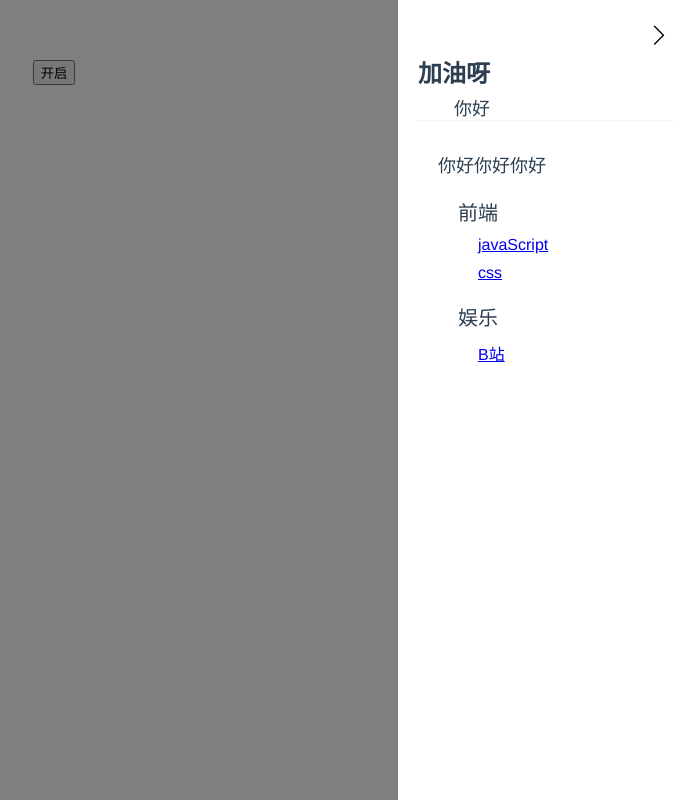
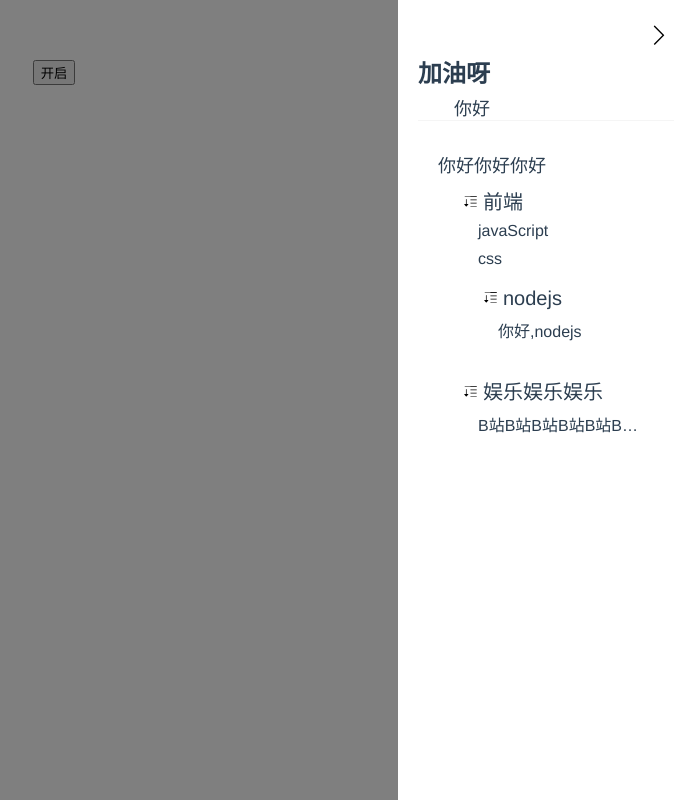
Before and after one commit to hexiang-code/UI, a Vue app: page / in a window 1280 px wide. Shown: the whole page, without its empty margins (586-1280 px from the left). Built offline with nearby package versions, Linux system fonts and the light colour scheme.

Commit message:
树组件

```diff
--- a/examples/App.vue
+++ b/examples/App.vue
@@ -26,14 +26,23 @@ const tree = {
         {
           label: 'css',
           href: 'https://www.jianshu.com/p/1614ef2b8bcb'
+        },
+        {
+          label: 'nodejs',
+          children: [
+            {
+              label: '你好,nodejs',
+              href: 'https://www.jianshu.com/p/1614ef2b8bcb'
+            }
+          ]
         }
       ]
     },
     {
-      label: '娱乐',
+      label: '娱乐娱乐娱乐',
       children: [
         {
-          label: 'B站',
+          label: 'B站B站B站B站B站B站B站B站B站B站B站B站B站B站B站B站B站B站B站B站B站B站B站',
           href: 'https://www.bilibili.com'
         }
       ]
--- a/packages/tree.vue
+++ b/packages/tree.vue
@@ -4,14 +4,14 @@
       <div class="tree-main__title" ref="treeContent">
         {{tree.title}}
       </div>
-      <treeBody :tree="tree"></treeBody>
+      <tree-body :tree="tree"></tree-body>
     </div>
   </div>
 </template>
 
 <script>
   const treeBody = {
-    name: 'cpn',
+    name: 'treeBody',
     functional: true,
     render: (h, context) => {
       let { tree } = context.props
@@ -47,13 +47,13 @@
     methods: {
       // 创建节点树
       createTree(h, list) {
-        let { children, label } = this.renderKey
+        let { children } = this.renderKey
         let { isExpandAll } = this
         let treeStr = list && list.map(item => {
           if (item[children] && item[children].length > 0) {
             return  this.createParendNode(h, item)
           } else {
-            return isExpandAll ? this.createChildNode(h, item) : ''
+            return this.createChildNode(h, item, isExpandAll)
           }
         })
         return treeStr
@@ -64,18 +64,50 @@
         let { children, label } = this.renderKey
         return(
           <div class="tree-main__label">
-            {parentData[label]}
-            {this.createTree(h, parentData[children])}
+            <div class="tree-main__label-title" onClick={($event) => this.parentNodeClick($event, parentData)}>
+              <svg t="1587472828710" class='tree-main_open' viewBox="0 0 1024 1024" version="1.1" xmlns="http://www.w3.org/2000/svg" p-id="4336" width="200" height="200"><path d="M491.904 380.638H112.171c-16.032 0-29.091 10.99-29.091 24.437 0 13.446 13.059 24.436 29.09 24.436h379.864c16.032 0 29.09-10.99 29.09-24.436-0.129-13.576-13.187-24.437-29.22-24.437z m0 216.049H112.171c-16.032 0-29.091 10.99-29.091 24.436 0 13.447 13.059 24.437 29.09 24.437h379.864c16.032 0 29.09-10.99 29.09-24.437-0.129-13.446-13.187-24.436-29.22-24.436z m-0.517 216.307H112.56c-16.291 0-29.608 10.99-29.608 24.436 0 13.447 13.188 24.437 29.608 24.437h378.828c16.42 0 29.608-10.99 29.608-24.437 0-13.446-13.188-24.436-29.608-24.436zM681.19 334.739h93.737v316.897c0 16.033 10.99 29.091 24.437 29.091 13.446 0 24.307-13.058 24.307-29.09V334.738h93.737c14.74 0 21.85-3.878 23.273-6.723 1.164-2.327-0.13-9.438-8.145-19.394l-102.53-128.258c-8.404-10.602-19.264-16.291-30.513-16.291-11.378 0-22.109 5.818-30.513 16.29L666.32 308.753c-7.886 9.955-9.18 17.066-8.016 19.393 0.905 2.716 8.146 6.594 22.885 6.594z" p-id="4337"></path><path d="M112.688 861.737h768c16.291 0 29.608-10.99 29.608-24.436s-13.188-24.436-29.608-24.436h-768c-16.29 0-29.608 10.99-29.608 24.436 0 13.576 13.188 24.436 29.608 24.436z m379.216-697.535H112.171c-16.032 0-29.091 10.99-29.091 24.436 0 13.447 13.059 24.437 29.09 24.437h379.864c16.032 0 29.09-10.99 29.09-24.437-0.129-13.446-13.187-24.436-29.22-24.436z" p-id="4338"></path></svg>
+              {parentData[label]}
+            </div>
+            { this.createTree(h, parentData[children]) }
           </div>
         )
       },
 
+      // 父节点点击事件
+      parentNodeClick ($event, parentNode) {
+        this.$emit('nodeClick', parentNode)
+        this.$emit('parentNodeClick', parentNode)
+        let nodes = [...$event.target.parentNode.children]
+        let iconClassList = $event.target.firstChild.classList
+        if (iconClassList.value == 'tree-main_open') iconClassList.value = 'tree-main_close'
+        else iconClassList.value = 'tree-main_open'
+        let visibelNode = nodes.slice(1, nodes.length)
+        visibelNode.forEach(item => {
+          let isExpand = item.getAttribute('style') == 'display: none'
+          if (!isExpand) item.setAttribute('style', 'display: none')
+          else item.removeAttribute('style')
+        })
+      },
+
+      // 重渲染子节点
+      reRenderChildNode () {
+        console.log('reRenderChildNode')
+      },
+
+      // 子节点点击事件
+      childNodeClick (childNode) {
+        this.$emit('nodeClick', childNode)
+        this.$emit('childNodeClick', childNode)
+        console.log('childNodeClick')
+      },
+
       // 创建子节点
-      createChildNode (h, childData) {
-        let { children, label, href } = this.renderKey
-        return childData[href]
-                    ? (<a class="tree-main__children-label" target="_blank" href={childData[href]} title={childData[href]}>{childData[label]}</a>)
-                    : (<div class="tree-main__children-label">{childData[label]}</div>)
+      createChildNode (h, childData, isExpandAll) {
+        let { children, label } = this.renderKey
+        // return (childData[children] && childData[children].length > 0)
+        //             ? (<a class="tree-main__children-label" onClick={() => this.childNodeClick(childData)} title={childData[label]}>{childData[label]}</a>)
+        //             : (<div class="tree-main__children-label" onClick={() => this.parentNodeClick(childData)}>{childData[label]}</div>)
+        return (<a class='tree-main__children-label' style={ isExpandAll ? '' : 'display: none' } onClick={() => this.childNodeClick(childData)} title={childData[label]}>{childData[label]}</a>)
       }
     }
   }
@@ -97,14 +129,56 @@
       .tree-main__label {
         display: flex;
         flex-direction: column;
+        padding: 10px 20px;
         text-align: left;
-        padding: 20px 0 0 20px;
+      }
+
+      .tree-main__label-title {
+        margin: 0;
+        width: 100%;
+        overflow: hidden;
+        white-space: nowrap;
+        text-overflow: ellipsis;
+        line-height: 20px;
         font-size: 20px;
+        padding: 5px;
+        cursor: pointer;
+      }
+
+      .tree-main_open {
+        width: 15px;
+        height: 15px;
+        margin-right: 5px;
+        transform: rotate(180deg);
+      }
+
+      .tree-main_close {
+        width: 15px;
+        height: 15px;
+        margin-right: 5px;
+        transform: rotate(90deg);
+      }
+
+      .tree-main__label-title:hover {
+        // color: #fff;
+        // background-color: #1296db;
+        transform: scale(1.1);
       }
 
       .tree-main__children-label {
-        padding: 10px 0 0 20px;
+        width: 100%;
+        overflow: hidden;
+        white-space: nowrap;
+        text-overflow: ellipsis;
+        padding: 5px 0 5px 20px;
         font-size: 16px;
+        cursor: pointer;
+      }
+      .tree-main__children-label:hover {
+        border-bottom: 1px solid #409eff;
+      }
+      .tree-main__children_visibel {
+        display: none;
       }
     }
   }
--- a/vue.config.js
+++ b/vue.config.js
@@ -7,7 +7,7 @@ module.exports = {
       filename: 'index.html'
     }
   },
-  lintOnSave: false,
+  lintOnSave: true,
   // 扩展 webpack 配置，使 packages 加入编译
   chainWebpack: config => {
     config.module
```
